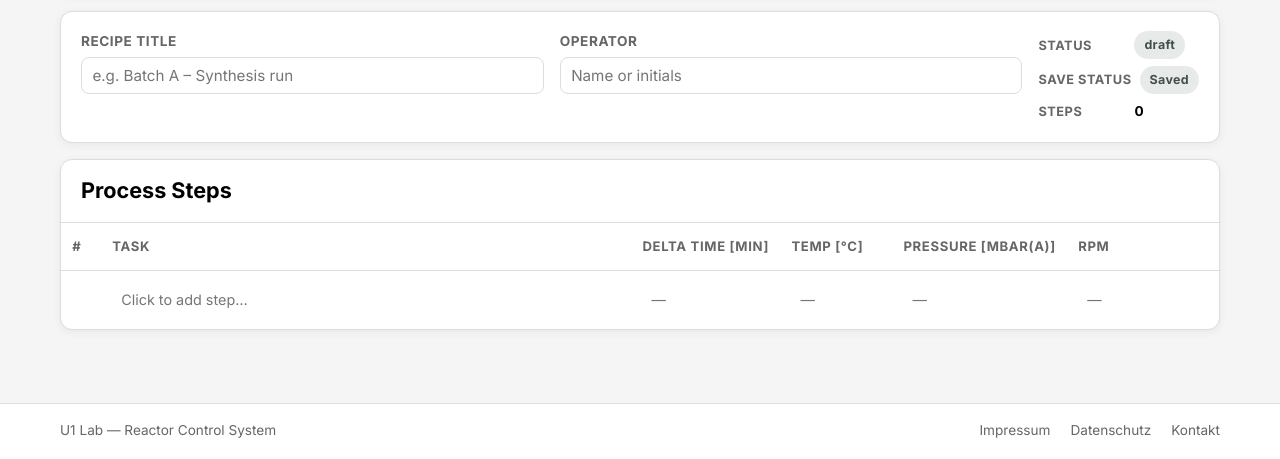
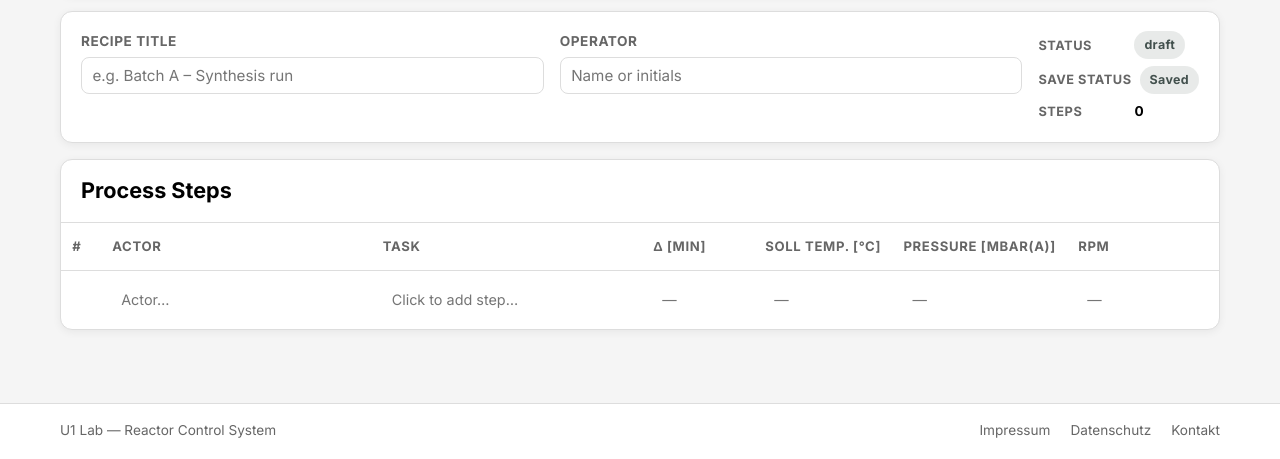
Before and after one commit to SkyTurtle-coder/reactor_ctrl, a Flask app: page /recipes in a window 1280 px wide. Shown: the part 357-816 px from the top of the page. Run offline with Flask 3, Linux system fonts and the light colour scheme; data that the repository does not hold is empty; parts of the project's set-up code (start-up, migrations or seed data) failed here and were passed over.

Commit message:
Add Actor column; fix step table headers (Δ, Soll Temp., mbar(A))
- Add free-text Actor field to recipe steps (model, API, JS, template)
- Column headers: Δ [min], Soll Temp. [°C], Pressure [mbar(A)]
- Actor and Task both left empty when copying previous row on new-step focus
- Empty-step skip check now includes actor field

Co-Authored-By: Claude Sonnet 4.6 <noreply@anthropic.com>

```diff
--- a/reactor_app/api.py
+++ b/reactor_app/api.py
@@ -1742,9 +1742,10 @@ def _parse_recipe_step(raw: Any, index: int) -> dict[str, Any]:
     if not isinstance(raw, dict):
         raise ValueError(f"Step {index} must be an object.")
 
+    actor = _clean_string(raw.get("actor"), field_name=f"steps[{index}].actor") or ""
     task = _clean_string(raw.get("task"), field_name=f"steps[{index}].task") or ""
 
-    normalized: dict[str, Any] = {"task": task}
+    normalized: dict[str, Any] = {"actor": actor, "task": task}
     for field in _RECIPE_STEP_NUMERIC_FIELDS:
         raw_val = raw.get(field)
         if raw_val in (None, ""):
@@ -1769,7 +1770,7 @@ def _validate_recipe_steps(raw_steps: Any) -> list[dict[str, Any]]:
     for index, raw in enumerate(raw_steps, start=1):
         step = _parse_recipe_step(raw, index)
         # Skip fully empty trailing rows
-        if not step["task"] and all(step[f] is None for f in _RECIPE_STEP_NUMERIC_FIELDS):
+        if not step["actor"] and not step["task"] and all(step[f] is None for f in _RECIPE_STEP_NUMERIC_FIELDS):
             continue
         result.append(step)
     return result
--- a/static/js/recipes.js
+++ b/static/js/recipes.js
@@ -93,15 +93,15 @@
         );
     }
 
-    function makeTextInput(value, rowIndex, isEmpty) {
+    function makeTextInput(value, fieldName, rowIndex, isEmpty, placeholder) {
         var val = value || "";
         return (
             '<input type="text" maxlength="255"' +
-            ' data-field="task"' +
+            ' data-field="' + fieldName + '"' +
             ' data-row="' + rowIndex + '"' +
             ' class="recipe-text-input' + (isEmpty ? " recipe-input-empty" : "") + '"' +
             ' value="' + escapeHtml(val) + '"' +
-            (isEmpty ? ' placeholder="Click to add step…"' : "") +
+            (isEmpty && placeholder ? ' placeholder="' + escapeHtml(placeholder) + '"' : "") +
             '>'
         );
     }
@@ -116,7 +116,8 @@
             var num = i + 1;
             html += '<tr data-row="' + i + '">';
             html += '<td class="recipe-num-cell">' + num + '</td>';
-            html += '<td>' + makeTextInput(step.task, i, false) + '</td>';
+            html += '<td>' + makeTextInput(step.actor, "actor", i, false) + '</td>';
+            html += '<td>' + makeTextInput(step.task, "task", i, false) + '</td>';
             html += '<td>' + makeNumericInput(step.delta_time, "delta_time", i, false) + '</td>';
             html += '<td>' + makeNumericInput(step.temp, "temp", i, false) + '</td>';
             html += '<td>' + makeNumericInput(step.pressure, "pressure", i, false) + '</td>';
@@ -129,7 +130,8 @@
         var emptyIdx = rows.length;
         html += '<tr class="recipe-empty-row" data-row="' + emptyIdx + '">';
         html += '<td class="recipe-num-cell recipe-num-cell-empty"></td>';
-        html += '<td>' + makeTextInput("", emptyIdx, true) + '</td>';
+        html += '<td>' + makeTextInput("", "actor", emptyIdx, true, "Actor…") + '</td>';
+        html += '<td>' + makeTextInput("", "task", emptyIdx, true, "Click to add step…") + '</td>';
         html += '<td>' + makeNumericInput("", "delta_time", emptyIdx, true) + '</td>';
         html += '<td>' + makeNumericInput("", "temp", emptyIdx, true) + '</td>';
         html += '<td>' + makeNumericInput("", "pressure", emptyIdx, true) + '</td>';
@@ -179,10 +181,10 @@
         var isEmptyRow = rowIdx === _state.steps.length;
         if (!isEmptyRow) return;
 
-        // Copy numeric values from previous row (if any), leave task empty
+        // Copy numeric values from previous row (if any), leave actor and task empty
         if (_state.steps.length > 0) {
             var prev = _state.steps[_state.steps.length - 1];
-            var newStep = { task: "" };
+            var newStep = { actor: "", task: "" };
             for (var k = 0; k < NUMERIC_FIELDS.length; k++) {
                 newStep[NUMERIC_FIELDS[k]] = prev[NUMERIC_FIELDS[k]];
             }
@@ -211,8 +213,8 @@
         if (rowIdx >= _state.steps.length) return;
 
         var step = _state.steps[rowIdx];
-        if (field === "task") {
-            step.task = input.value;
+        if (field === "task" || field === "actor") {
+            step[field] = input.value;
         } else {
             var raw = input.value.trim();
             step[field] = raw === "" ? null : parseFloat(raw);
@@ -230,7 +232,7 @@
     // -------------------------------------------------------------------------
 
     function emptyStep() {
-        return { task: "", delta_time: null, temp: null, pressure: null, rpm: null };
+        return { actor: "", task: "", delta_time: null, temp: null, pressure: null, rpm: null };
     }
 
     function loadRecipe(data) {
@@ -277,6 +279,8 @@
         for (var i = 0; i < _state.steps.length; i++) {
             var step = Object.assign({}, _state.steps[i]);
             // Re-read from DOM in case of stale state
+            var actorEl = dom.tbody.querySelector('input[data-row="' + i + '"][data-field="actor"]');
+            if (actorEl) step.actor = actorEl.value;
             var taskEl = dom.tbody.querySelector('input[data-row="' + i + '"][data-field="task"]');
             if (taskEl) step.task = taskEl.value;
             for (var k = 0; k < NUMERIC_FIELDS.length; k++) {
@@ -289,7 +293,7 @@
             }
             // Skip fully empty steps
             var allNull = NUMERIC_FIELDS.every(function (f) { return step[f] === null || step[f] === undefined || isNaN(step[f]); });
-            if (!step.task && allNull) continue;
+            if (!step.actor && !step.task && allNull) continue;
             steps.push(step);
         }
 
--- a/templates/recipes.html
+++ b/templates/recipes.html
@@ -80,17 +80,18 @@
                 <thead>
                     <tr>
                         <th class="recipe-col-num">#</th>
+                        <th class="recipe-col-task">Actor</th>
                         <th class="recipe-col-task">Task</th>
-                        <th class="recipe-col-num-val">Delta Time [min]</th>
-                        <th class="recipe-col-num-val">Temp [&deg;C]</th>
-                        <th class="recipe-col-num-val">Pressure [mbar(a)]</th>
+                        <th class="recipe-col-num-val">&Delta; [min]</th>
+                        <th class="recipe-col-num-val">Soll Temp. [&deg;C]</th>
+                        <th class="recipe-col-num-val">Pressure [mbar(A)]</th>
                         <th class="recipe-col-num-val">RPM</th>
                         <th class="recipe-col-del"></th>
                     </tr>
                 </thead>
                 <tbody id="recipe-tbody">
                     <tr>
-                        <td colspan="7" class="muted">Loading&hellip;</td>
+                        <td colspan="8" class="muted">Loading&hellip;</td>
                     </tr>
                 </tbody>
             </table>
```
